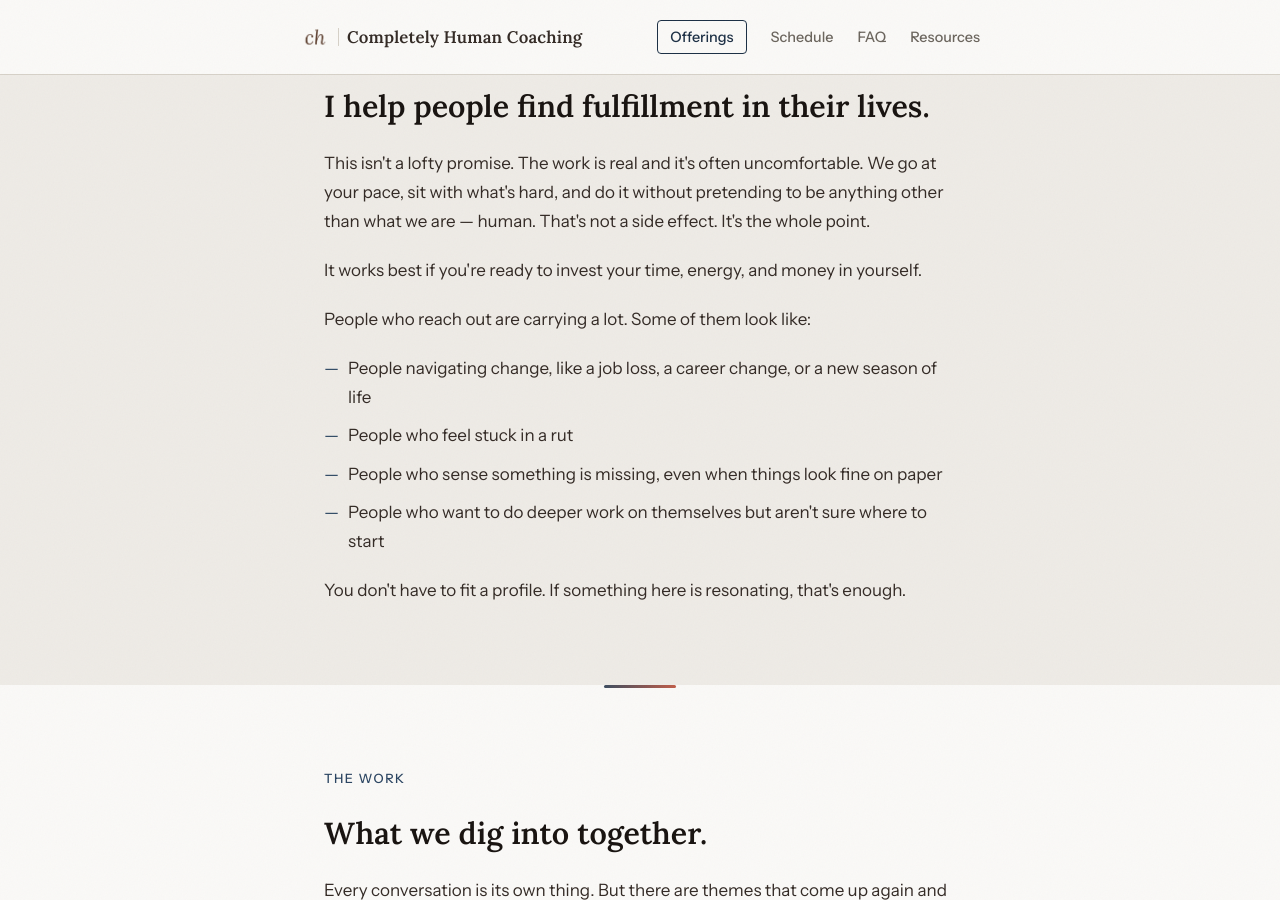
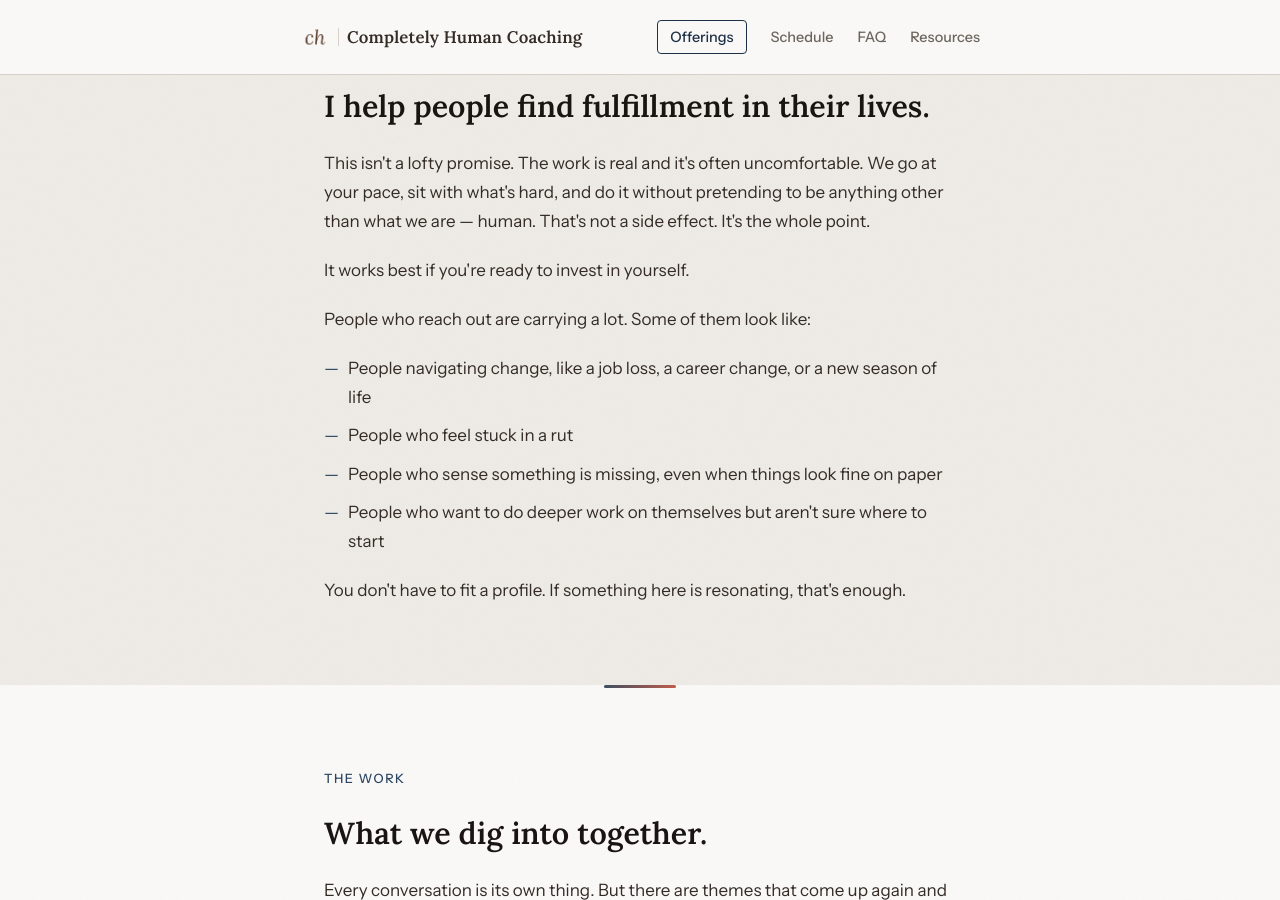
Before and after one commit to dbough/completely-human-coaching-com, a Jekyll site: the page built from index.html, in a window 1280 px wide and 900 px high, scrolled down 741 px. Built offline with Jekyll 4.4.1, drawn with Linux system fonts in a browser that asks for light colours.

Commit message:
Simplify home page invest line, drop money mention
Change "invest your time, energy, and money in yourself" to just
"invest in yourself" per request to drop the money reference.

Co-Authored-By: Claude Sonnet 5 <noreply@anthropic.com>
Claude-Session: https://claude.ai/code/session_01HMuC7RniVCpyML7JYzLAhx

```diff
--- a/index.html
+++ b/index.html
@@ -54,7 +54,7 @@ og_image: "https://completelyhumancoaching.com/og-image.png"
       </p>
 
       <p class="reveal reveal-delay-2">
-        It works best if you're ready to invest your time, energy, and money in yourself.
+        It works best if you're ready to invest in yourself.
       </p>
 
       <p class="reveal">People who reach out are carrying a lot. Some of them look like:</p>
```
